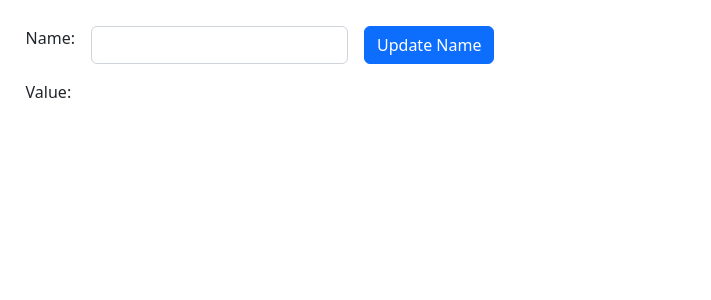
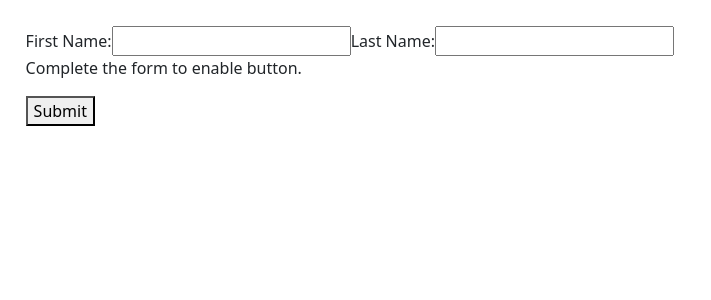
Before and after one commit to marcellpaganini/angular-reactive-forms, an Angular app in the folder forms/: page / in a window 1280 px wide. Shown: the top 300 px of the page, without its empty margins (0-711 px from the left). Built offline with nearby package versions, Linux system fonts and the light colour scheme.

Commit message:
Form Four

```diff
--- a/forms/src/app/app.component.html
+++ b/forms/src/app/app.component.html
@@ -1 +1 @@
-<app-form-three></app-form-three>
+<app-form-four></app-form-four>
--- a/forms/src/app/app.module.ts
+++ b/forms/src/app/app.module.ts
@@ -8,6 +8,7 @@ import { FormOneComponent } from './form-one/form-one.component';
 import { FormTwoComponent } from './form-two/form-two.component';
 import { MainFormComponent } from './main-form/main-form.component';
 import { FormThreeComponent } from './form-three/form-three.component';
+import { FormFourComponent } from './form-four/form-four.component';
 
 
 @NgModule({
@@ -16,7 +17,8 @@ import { FormThreeComponent } from './form-three/form-three.component';
     FormOneComponent,
     FormTwoComponent,
     MainFormComponent,
-    FormThreeComponent
+    FormThreeComponent,
+    FormFourComponent
   ],
   imports: [
     BrowserModule,
--- /dev/null
+++ b/forms/src/app/form-four/form-four.component.html
@@ -0,0 +1,12 @@
+<form [formGroup]="profileForm" (ngSubmit)="onSubmit()">
+
+    <label for="first-name">First Name: </label>
+    <input id="first-name" type="text" formControlName="firstName">
+
+    <label for="last-name">Last Name: </label>
+    <input id="last-name" type="text" formControlName="lastName">
+
+
+    <p>Complete the form to enable button.</p>
+    <button type="submit" [disabled]="!profileForm.valid">Submit</button>
+  </form>
--- /dev/null
+++ b/forms/src/app/form-four/form-four.component.ts
@@ -0,0 +1,24 @@
+import { Component, OnInit } from '@angular/core';
+import { FormGroup, FormControl } from '@angular/forms';
+
+@Component({
+  selector: 'app-form-four',
+  templateUrl: './form-four.component.html',
+  styleUrls: ['./form-four.component.css']
+})
+export class FormFourComponent implements OnInit {
+  profileForm = new FormGroup({
+    firstName: new FormControl(''),
+    lastName: new FormControl('')
+  });
+
+  constructor() { }
+
+  ngOnInit(): void {
+  }
+
+  onSubmit() {
+    // TODO: Use EventEmitter with form value
+    console.warn(this.profileForm.value);
+  }
+}
```
Also changed, not shown: forms/src/app/form-four/form-four.component.css (added).
